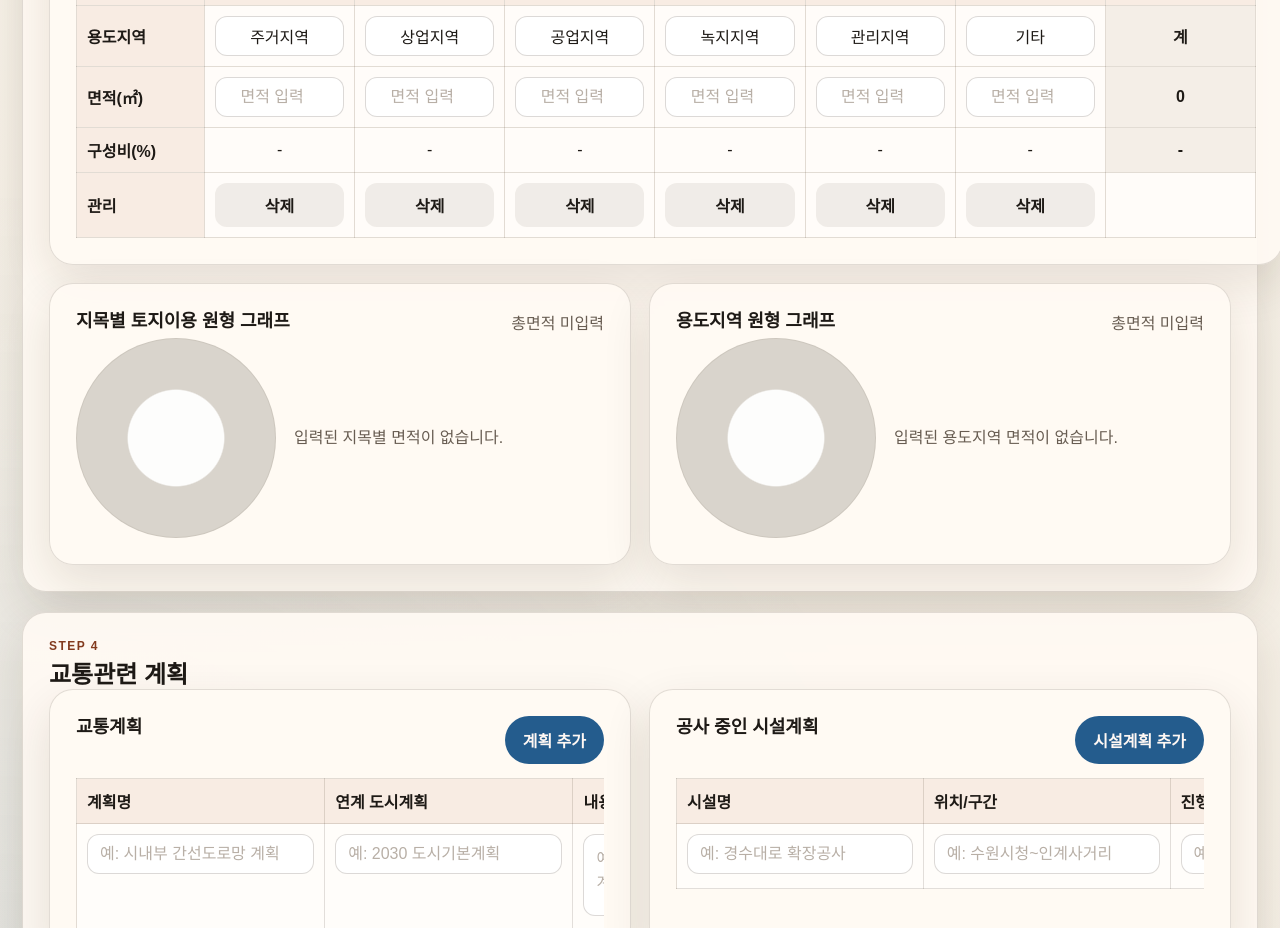
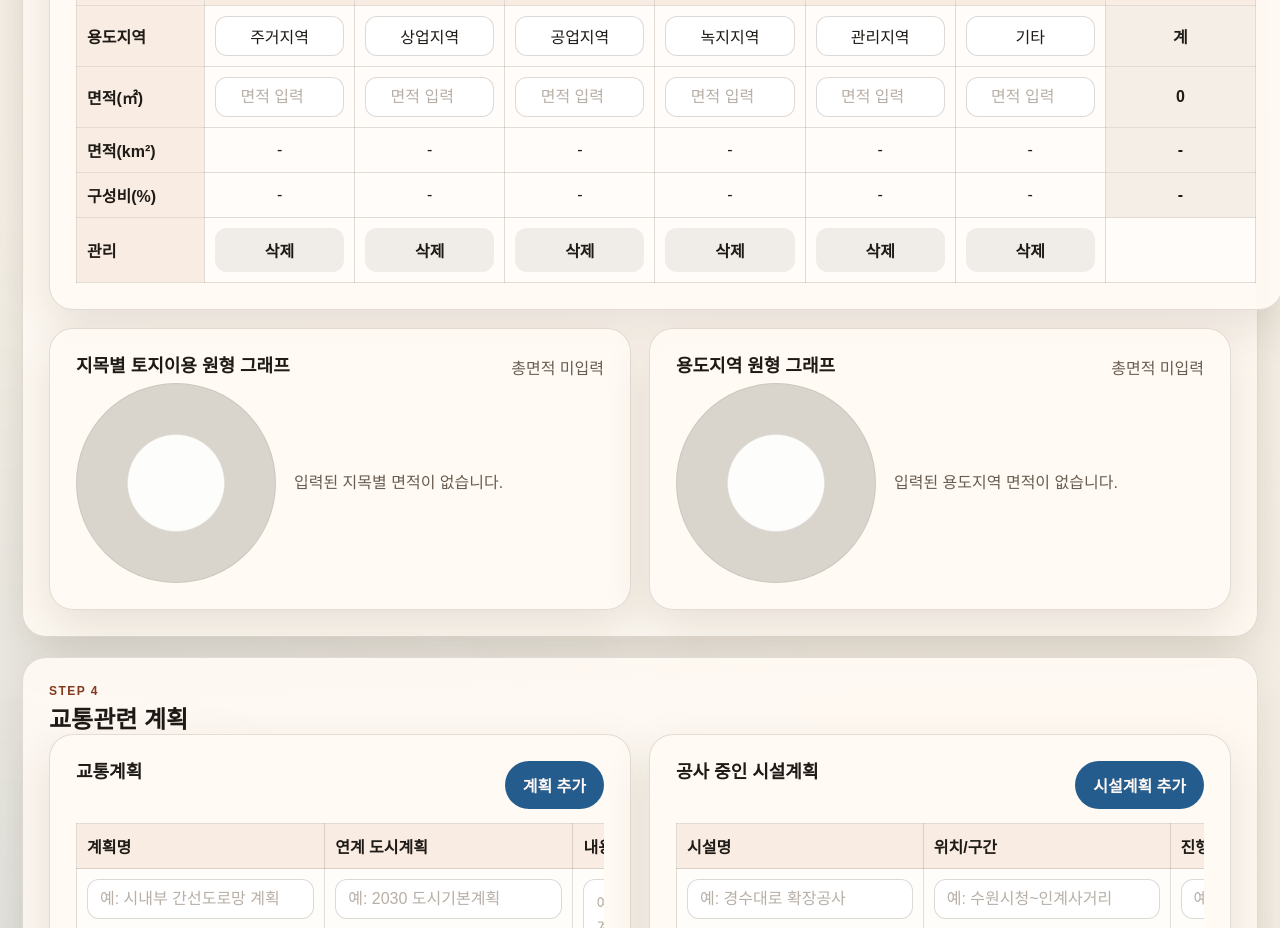
Before and after one commit to danba1229/tia-swa-calculation, a Next.js app: page / in a window 1280 px wide. Shown: the part 2800-3728 px from the top of the page. Built offline with nearby package versions, Linux system fonts and the light colour scheme.

Commit message:
Add zoning square kilometer row

```diff
--- a/components/TiaResearchBuilder.jsx
+++ b/components/TiaResearchBuilder.jsx
@@ -1345,6 +1345,15 @@ export default function TiaResearchBuilder({ kakaoJsKey, embedded = false }) {
                     <td className="total-cell">{formatNumber(zoningStats.total)}</td>
                   </tr>
                   <tr>
+                    <th className="row-heading">면적(km²)</th>
+                    {form.zoningRows.map((row, index) => (
+                      <td key={`zoning-km2-${index}`} className={rankClass(zoningStats.rankMap.get(index))}>
+                        {formatSquareKilometers(row.area)}
+                      </td>
+                    ))}
+                    <td className="total-cell">{formatSquareKilometers(zoningStats.total)}</td>
+                  </tr>
+                  <tr>
                     <th className="row-heading">구성비(%)</th>
                     {form.zoningRows.map((row, index) => (
                       <td key={`zoning-ratio-${index}`} className={rankClass(zoningStats.rankMap.get(index))}>{formatPercent(zoningStats.ratioMap.get(index))}</td>
```
